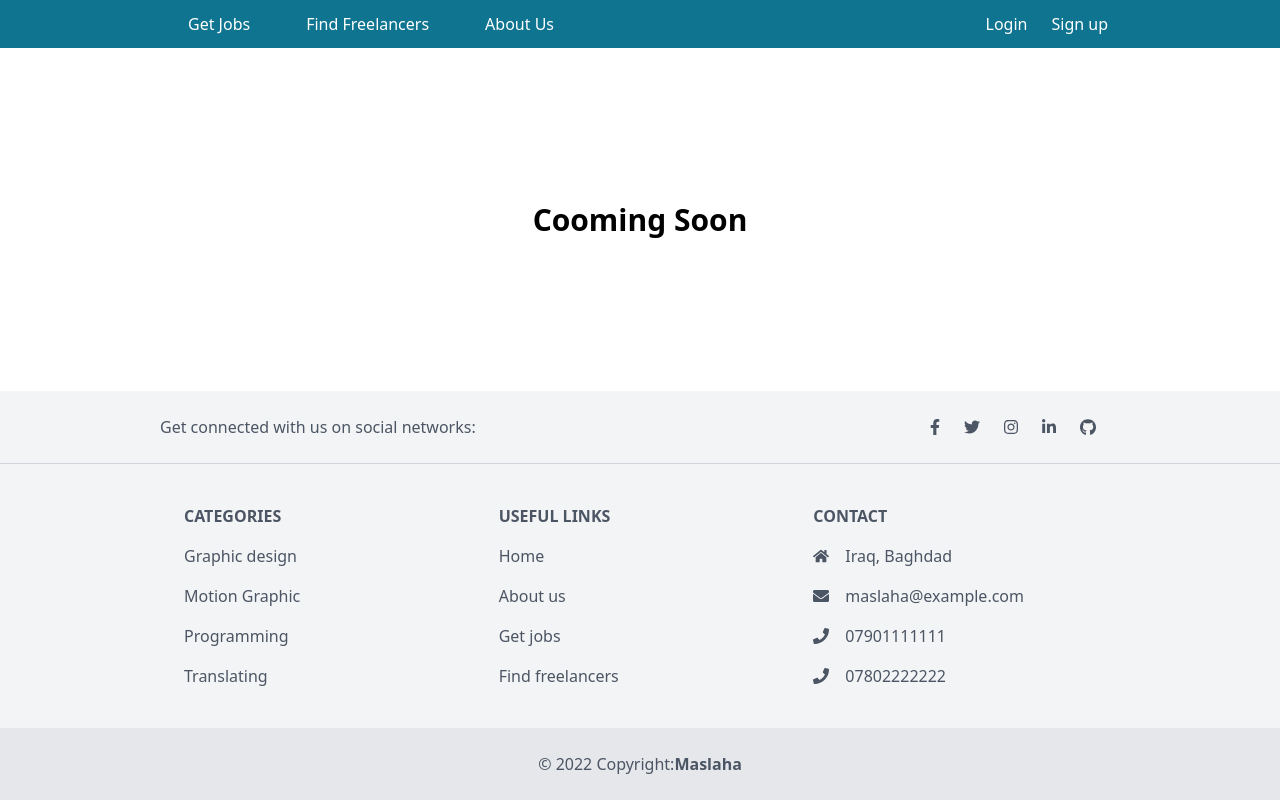
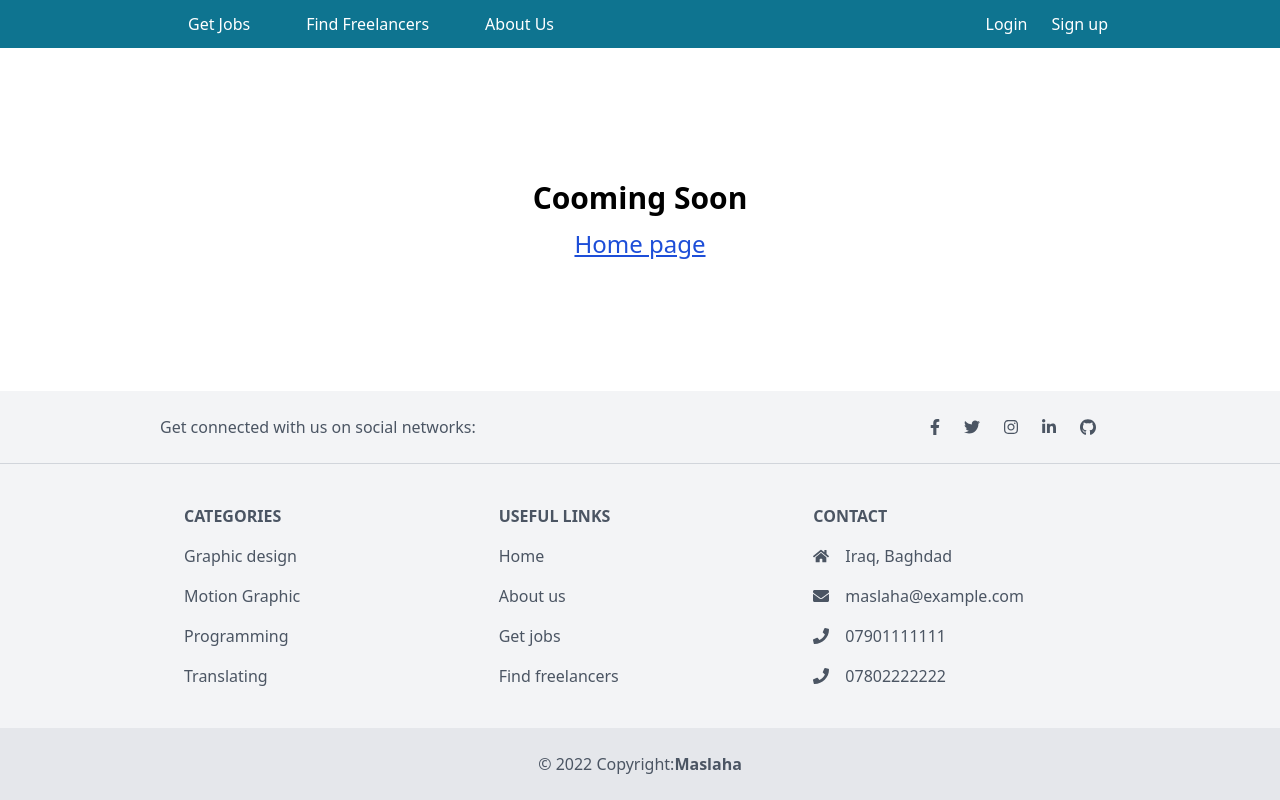
Before and after one commit to moh1434/Maslah-Tech-vue3, a Vue app: page /login in a window 1280 px wide. Built offline with nearby package versions, Linux system fonts and the light colour scheme.

Commit message:
add index page

```diff
--- a/src/pages/404.vue
+++ b/src/pages/404.vue
@@ -1,8 +1,15 @@
 <script setup lang="ts"></script>
 
 <template>
-  <div class="flex h-full">
-    <p class="m-auto text-3xl font-bold">Cooming Soon</p>
+  <div class="flex flex-col h-full text-center">
+    <div class="m-auto">
+      <p class="text-3xl font-bold mb-3">Cooming Soon</p>
+      <router-link
+        :to="{ name: 'index' }"
+        class="text-2xl underline text-blue-700 hover:text-blue-500"
+        >Home page</router-link
+      >
+    </div>
   </div>
 </template>
 
```
